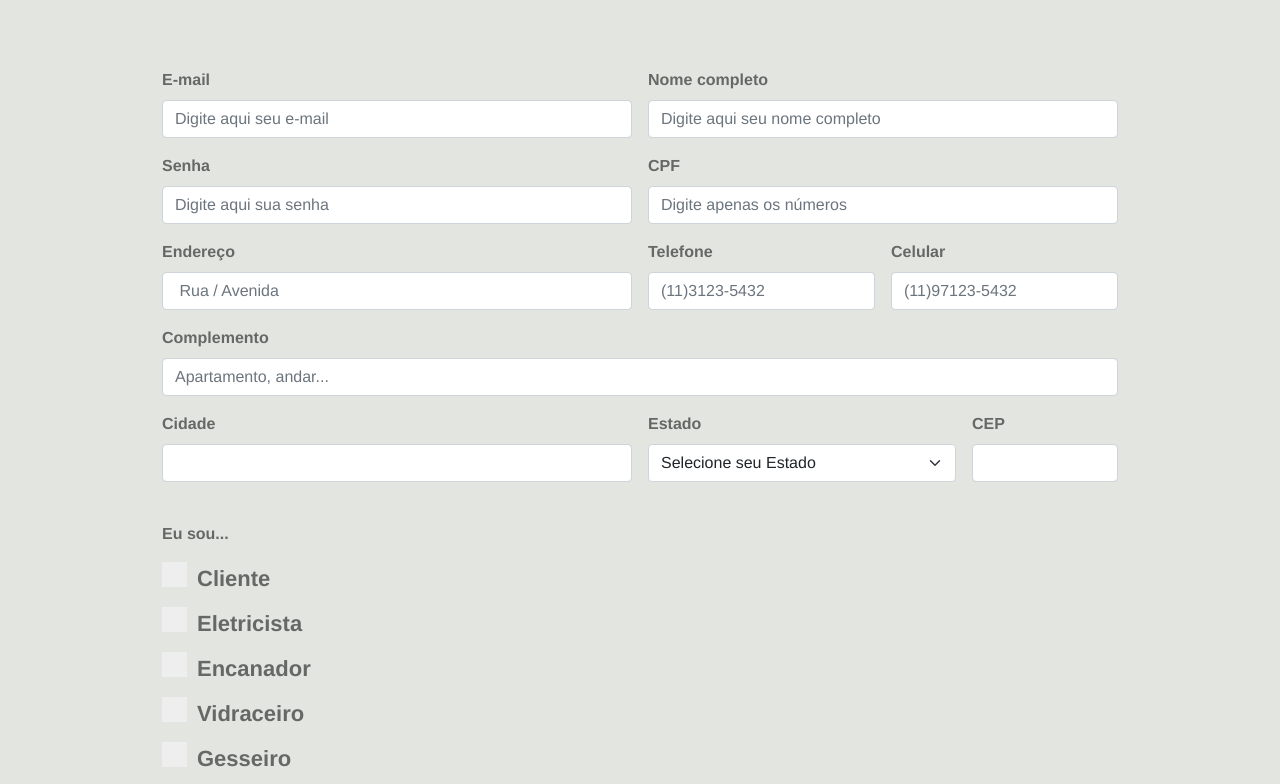
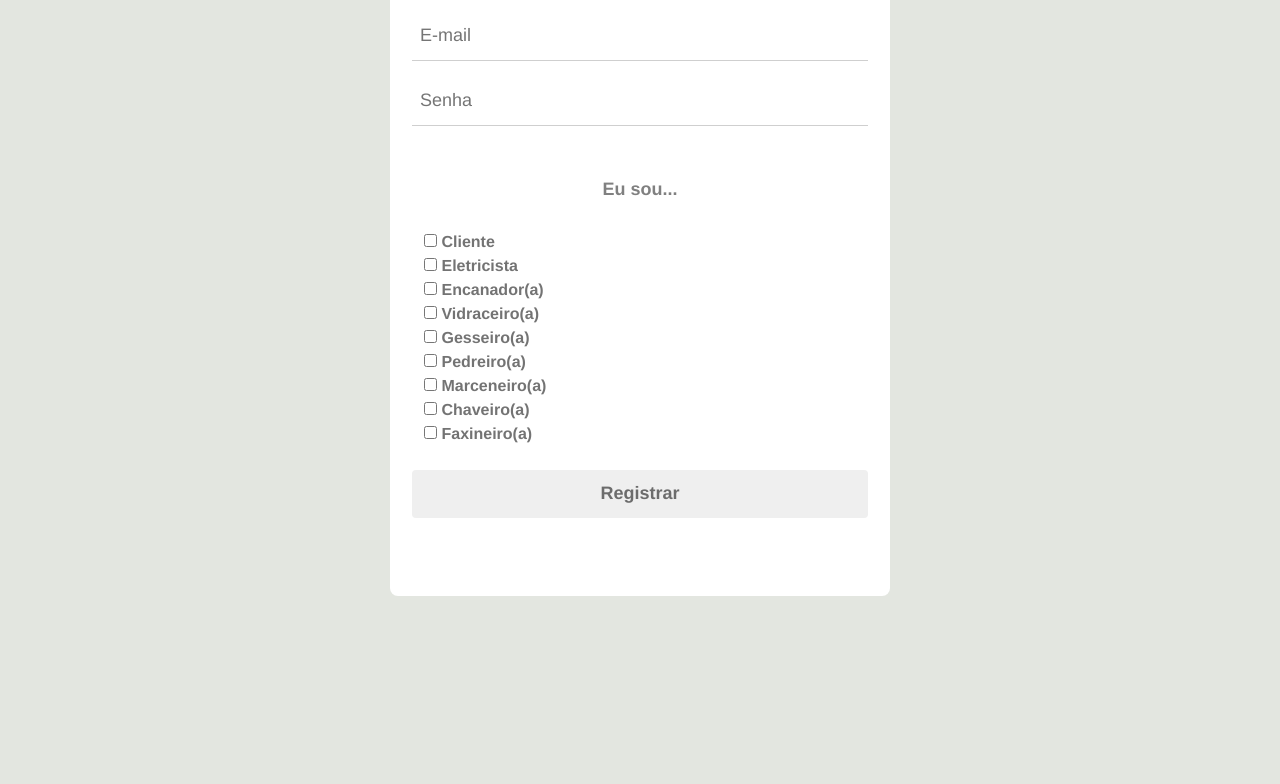
Before and after one commit to GabrielGMChaves/ProjetoYaman, a plain HTML site: page docs/cadastro1.html in a window 1280 px wide. Shown: the part 202-986 px from the top of the page. After the commit the page ends 800 px from the top, so only its background shows below. Drawn offline with nearby package versions, Linux system fonts and the light colour scheme.

Commit message:
hotfix
fix: versão mobile agora está mais funcional

```diff
--- a/docs/cadastro1.html
+++ b/docs/cadastro1.html
@@ -1,18 +1,18 @@
 <!DOCTYPE html>
-<html lang="en">
+<html lang="pt-br">
 <head>
   <meta charset="UTF-8">
   <meta http-equiv="X-UA-Compatible" content="IE=edge">
   <meta name="viewport" content="width=device-width, initial-scale=1.0">
+  <script src="https://code.jquery.com/jquery-3.5.1.slim.min.js" integrity="sha384-DfXdz2htPH0lsSSs5nCTpuj/zy4C+OGpamoFVy38MVBnE+IbbVYUew+OrCXaRkfj" crossorigin="anonymous"></script>
+  <script src="https://cdn.jsdelivr.net/npm/bootstrap@4.6.0/dist/js/bootstrap.bundle.min.js" integrity="sha384-Piv4xVNRyMGpqkS2by6br4gNJ7DXjqk09RmUpJ8jgGtD7zP9yug3goQfGII0yAns" crossorigin="anonymous"></script>
+  <link href="https://cdn.jsdelivr.net/npm/bootstrap@5.1.0/dist/css/bootstrap.min.css" rel="stylesheet" integrity="sha384-KyZXEAg3QhqLMpG8r+8fhAXLRk2vvoC2f3B09zVXn8CA5QIVfZOJ3BCsw2P0p/We" crossorigin="anonymous">
+  <link href="./styleLogin.css" rel="stylesheet">
   <title>Efetue seu Cadastro</title>
-    <link href="https://cdn.jsdelivr.net/npm/bootstrap@5.0.1/dist/css/bootstrap.min.css" rel="stylesheet" integrity="sha384-+0n0xVW2eSR5OomGNYDnhzAbDsOXxcvSN1TPprVMTNDbiYZCxYbOOl7+AMvyTG2x" crossorigin="anonymous">
-    <script src="https://cdn.jsdelivr.net/npm/bootstrap@5.0.1/dist/js/bootstrap.bundle.min.js" integrity="sha384-gtEjrD/SeCtmISkJkNUaaKMoLD0//ElJ19smozuHV6z3Iehds+3Ulb9Bn9Plx0x4" crossorigin="anonymous"></script>
-    <link rel="stylesheet" href="https://pro.fontawesome.com/releases/v5.10.0/css/all.css" integrity="sha384-AYmEC3Yw5cVb3ZcuHtOA93w35dYTsvhLPVnYs9eStHfGJvOvKxVfELGroGkvsg+p" crossorigin="anonymous"/>
-    <script defer src="scripts.js"></script>
-    <link href="./styleCadastro.css" rel="stylesheet">
 </head>
-</head>
+
 <body>
+  <div class="cabecalho">
     <nav class="navbar navbar-expand-lg navbar-light" id="barra">
       <a class="navbar-brand" href="#"> </a>
       <img src="img/LogoAA.png" alt="logo" width=70px height=70px>
@@ -77,7 +77,6 @@
           <li class="nav-item dropdown">
             <a class="nav-link dropdown-toggle" data-toggle="dropdown" href="#" role="button" aria-haspopup="true" data-bs-toggle="dropdown" aria-expanded="false">Profissionais</a>
             <div class="dropdown-menu">
-            <a class="dropdown-item" href="mural.html" id="habilitado">Todos</a>
               <a class="dropdown-item" href="mural2.html" id="habilitado">Eletricista</a>
               <a class="dropdown-item" href="mural3.html" id="habilitado">Encanador</a>
               <a class="dropdown-item" href="#">Vidraceiro</a>
@@ -92,131 +91,68 @@
         </ul>
       </div>
     </nav>
-  <section class="section-container">
-    <div class="container-fluid">
-      <br>
-      <h1 class = " cadastre">
-        Cadastre-se gratuitamente:
-      </h1>
-      <br>
-      <form class="row g-3">
-        <div class="col-md-6">
-          <label for="inputEmail4" class="form-label">E-mail</label>
-          <input type="email" class="form-control" id="inputEmail4"placeholder="Digite aqui seu e-mail">
-        </div>
-        <div class="col-md-6">
-          <label for="inputPassword4" class="form-label">Nome completo</label>
-          <input type="password" class="form-control" id="inputPassword4"placeholder="Digite aqui seu nome completo">
-        </div>
-        <div class="col-md-6">
-          <label for="inputPassword4" class="form-label">Senha</label>
-          <input type="password" class="form-control" id="inputPassword4"placeholder="Digite aqui sua senha">
-        </div>
-        <div class="col-md-6">
-          <label for="inputPassword4" class="form-label">CPF</label>
-          <input type="password" class="form-control" id="inputPassword4" placeholder="Digite apenas os números">
-        </div>
-        <div class="col-md-6">
-          <label for="inputAddress" class="form-label">Endereço</label>
-          <input type="text" class="form-control" id="inputAddress" placeholder=" Rua / Avenida">
-        </div>
-        <div class="col-md-3">
-          <label for="inputAddress2" class="form-label">Telefone</label>
-          <input type="text" class="form-control" id="inputAddress2" placeholder="(11)3123-5432">
-        </div>
-        <div class="col-md-3">
-          <label for="inputAddress2" class="form-label">Celular</label>
-          <input type="text" class="form-control" id="inputAddress2" placeholder="(11)97123-5432">
-        </div>
-        <div class="col-md-12">
-          <label for="inputAddress2" class="form-label">Complemento</label>
-          <input type="text" class="form-control" id="inputAddress2" placeholder="Apartamento, andar...">
-        </div>
-        <div class="col-md-6">
-          <label for="inputCity" class="form-label">Cidade</label>
-          <input type="text" class="form-control" id="inputCity">
-        </div>
-        <div class="col-md-4">
-          <label for="inputState" class="form-label">Estado</label>
-          <select id="inputState" class="form-select">
-            <option selected>Selecione seu Estado</option>
-            <option>AC</option>
-            <option>AL</option>
-            <option>AP</option>
-            <option>AM</option>
-            <option>BA</option>
-            <option>CE</option>
-            <option>ES</option>
-            <option>GO</option>
-            <option>MA</option>
-            <option>MT</option>
-            <option>MS</option>
-            <option>MG</option>
-            <option>PA</option>
-            <option>PB</option>
-            <option>PR</option>
-            <option>PE</option>
-            <option>PI</option>
-            <option>RJ</option>
-            <option>RN</option>
-            <option>RS</option>
-            <option>RO</option>
-            <option>RR</option>
-            <option>SC</option>
-            <option>SP</option>
-            <option>SE</option>
-            <option>TO</option>
-            <option>DF</option>
-          </select>
-        </div>
-        <div class="col-md-2">
-          <label for="inputZip" class="form-label">CEP</label>
-          <input type="text" class="form-control" id="inputZip">
-        </div>
-        <div class="col-sm-3" id="profissoes"><br>
+  </div><br>
+  <main class="login">
+    <div class="login__container container">
+      <p>Efetue seu Cadastro</p>
+      <form class="login__form col-md-12 row align-items-center">
+        <input class="login__input" type="name" placeholder="Nome Completo"/>
+        <span class="login__input-border"></span>
+        <input class="login__input" type="email" placeholder="E-mail"/>
+        <span class="login__input-border"></span>
+        <input class="login__input" type="password" placeholder="Senha"/>
+        <span class="login__input-border"></span>
+      </form>
+      <div id="profissoes"><br>
         <p>Eu sou...</p>
-          <label class="container">Cliente
+        <label class="container">
           <input type="checkbox">
           <span class="checkmark"></span>
+          Cliente
         </label>
-          <label class="container">Eletricista
+        <label class="container">
           <input type="checkbox">
           <span class="checkmark"></span>
+          Eletricista
         </label>
-          <label class="container">Encanador
+        <label class="container">
           <input type="checkbox">
           <span class="checkmark"></span>
+          Encanador(a)
         </label>
-          <label class="container">Vidraceiro
+        <label class="container">
           <input type="checkbox">
           <span class="checkmark"></span>
+          Vidraceiro(a)
         </label>
-          <label class="container">Gesseiro
+        <label class="container">
           <input type="checkbox">
           <span class="checkmark"></span>
+          Gesseiro(a)
         </label>
-          <label class="container">Pedreiro
+        <label class="container">
           <input type="checkbox">
           <span class="checkmark"></span>
+          Pedreiro(a)
         </label>
-          <label class="container">Marceneiro
+        <label class="container">
           <input type="checkbox">
           <span class="checkmark"></span>
+          Marceneiro(a)
         </label>
-          <label class="container">Chaveiro
+        <label class="container">
           <input type="checkbox">
           <span class="checkmark"></span>
+          Chaveiro(a)
         </label>
-          <label class="container">Faxineira
+        <label class="container">
           <input type="checkbox">
           <span class="checkmark"></span>
-          </label>
-          <label class="container">Babá
-            <input type="checkbox">
-            <span class="checkmark"></span>
-          </label>
+          Faxineiro(a)
+        </label><br><br>
+        <button class="login__submit">Registrar</button>
       </div><br>
-      </form>
     </div>
+  </main>
 </body>
 </html>
--- a/docs/index.css
+++ b/docs/index.css
@@ -46,9 +46,8 @@ body {
 }
 
 .cabecalho{
-    justify-content: right;
-    font-family: sans-serif;
-    text-align: right;
+    justify-content: center;
+    text-align: center;
 }
 
 navbar navbar-expand-lg navbar-light bg-light{
--- a/docs/styleCadastro.css
+++ b/docs/styleCadastro.css
@@ -87,3 +87,31 @@ body {
 #habilitado {
   color: rgb(69, 138, 0);
 }
+
+.cabecalho{
+  justify-content: center;
+  text-align: center;
+}
+
+navbar navbar-expand-lg navbar-light bg-light{
+
+
+  padding: 10px;
+  text-align: right;
+  justify-content: center;
+  font-family: sans-serif, 20px;
+}
+
+.pe{
+  font-family: sans-serif;
+  color:rgba(0,0,0,.55);
+  text-align: center;
+  justify-content: center;
+  padding: 3px;
+}
+
+container-fluid{
+  text-align: right;
+  justify-content: right;
+  justify-items: right;
+}
--- a/docs/styleLogin.css
+++ b/docs/styleLogin.css
@@ -121,3 +121,8 @@ p {
     padding: 10px;
     font-size: 18px;
 }
+
+.cabecalho{
+    justify-content: center;
+    text-align: center;
+}
```
Also changed, not shown: docs/index.html (+0 -1 lines), docs/login.html (+10 -9 lines), docs/mural.html (+6 -5 lines), docs/mural1.html (+6 -5 lines), docs/mural2.html (+5 -5 lines), docs/mural3.html (+5 -5 lines), docs/perfil.html (+5 -5 lines), docs/perfil2.html (+5 -5 lines), docs/perfil3.html (+5 -5 lines), docs/styleMural.css (+20 -0 lines). Lines whose indentation alone changed are shown as unchanged.
